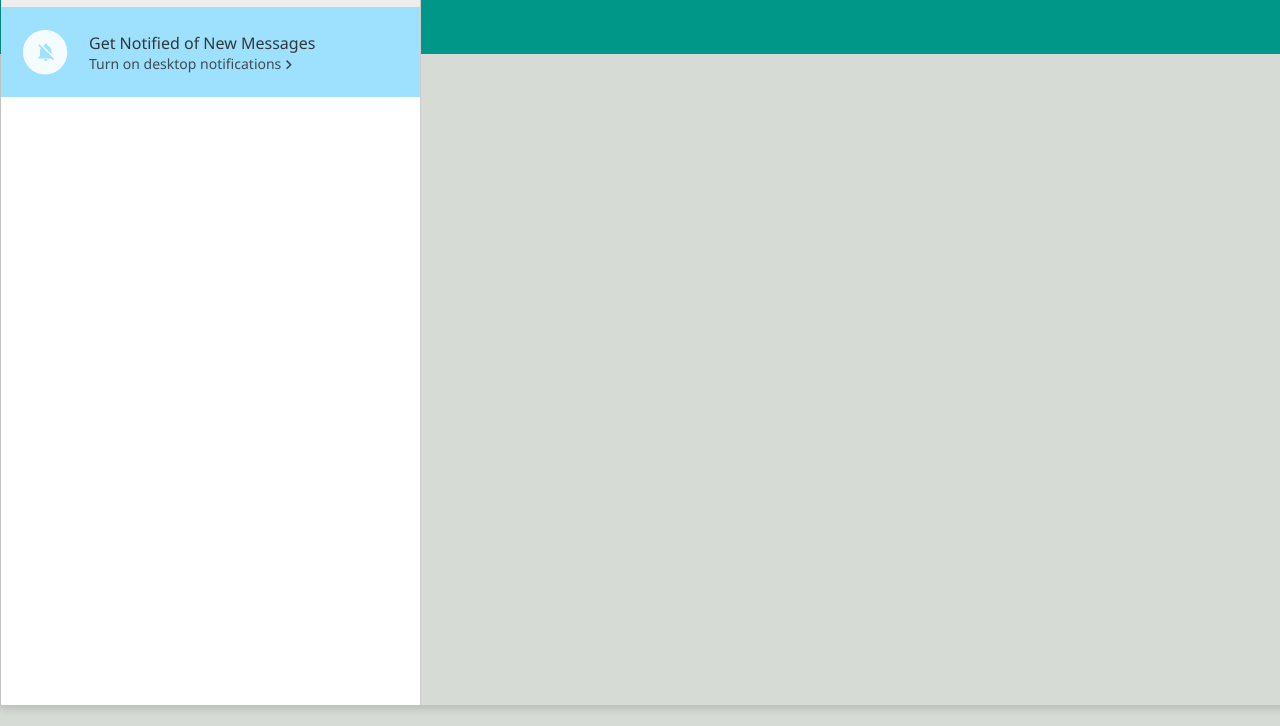
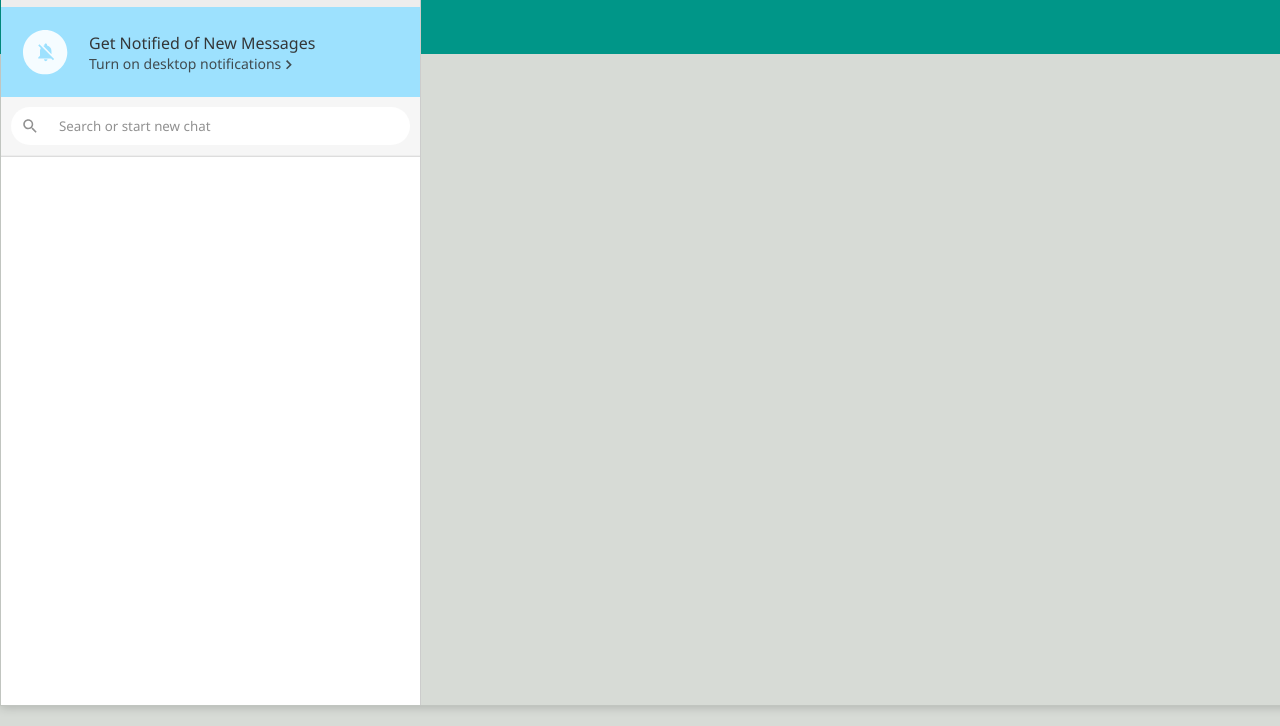
Before and after one commit to clumes/whatsapp-clone, a plain HTML site: page index.html in a window 1280 px wide. Shown: the part 74-800 px from the top of the page. Drawn offline with Linux system fonts and the light colour scheme.

Commit message:
Sidebar search chat added

```diff
--- a/css/styles.css
+++ b/css/styles.css
@@ -176,3 +176,37 @@ a {
 .sidebar-notifications-message a:hover {
   text-decoration: underline;
 }
+
+/* Sidebar search chat */
+.search-chat {
+  background: var(--search-bar-bg);
+  border-bottom: 1px solid rgba(0, 0, 0, 0.1);
+}
+
+.search-bar {
+  display: flex;
+  padding: 1rem;
+  border-bottom: 1px solid var(--chat-border);
+}
+
+.search-bar > img {
+  width: 2.8rem;
+  background: var(--white);
+  border-top-left-radius: 2rem;
+  border-bottom-left-radius: 2rem;
+  padding-left: 1rem;
+}
+
+.search-bar input {
+  outline: none;
+  border: none;
+  padding: 1rem 1rem 1rem 2rem;
+  flex: 1;
+  border-top-right-radius: 2rem;
+  border-bottom-right-radius: 2rem;
+  font-family: "Segoe UI";
+}
+
+.search-bar input::placeholder {
+  color: var(--text-gray);
+}
--- a/index.html
+++ b/index.html
@@ -34,6 +34,13 @@
               /></a>
             </div>
           </div>
+          <!-- Sidebar search chat -->
+          <div class="search-chat">
+            <div class="search-bar">
+              <img src="images/search-icon.svg" />
+              <input type="text" placeholder="Search or start new chat" />
+            </div>
+          </div>
         </div>
         <div class="main"></div>
       </div>
```
